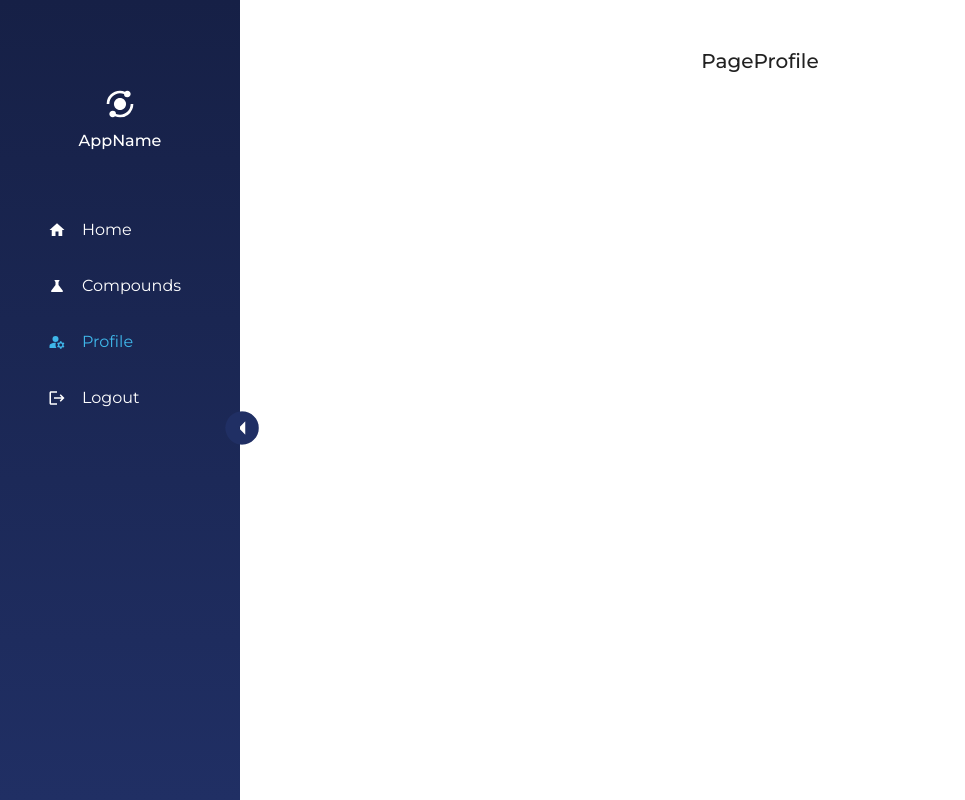
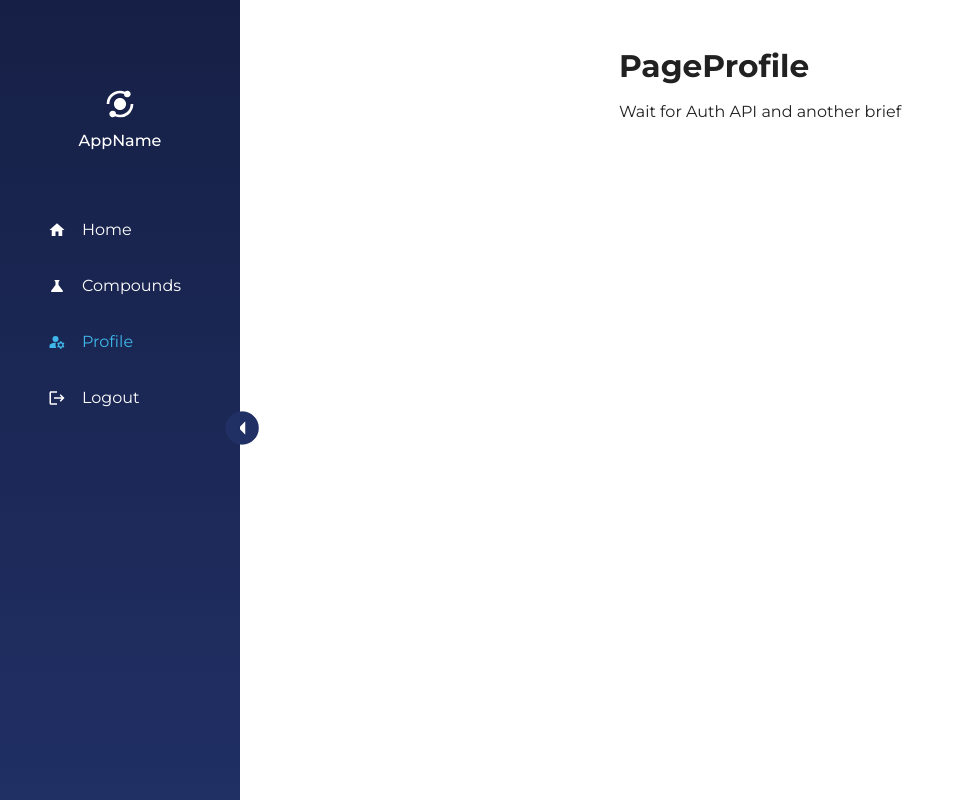
Before and after one commit to dominicpam89/chem-data-handler, a React (Vite) app: page /profile in a window 1280 px wide. Shown: the whole page, without its empty margins (0-965 px from the left). Built offline with nearby package versions, Linux system fonts and the light colour scheme.

Commit message:
added temporary PageHome and PageProfile

```diff
--- a/src/pages/Home.tsx
+++ b/src/pages/Home.tsx
@@ -1,16 +1,17 @@
-import { Typography } from "@mui/material";
+import { Stack, Typography } from "@mui/material";
 import { redirect } from "react-router-dom";
 
 const PageHome = () => {
   // Can be filled with anyting related to Home Page
   // For now it is redirecting to /predict
-  return <>
+  return <Stack direction="column" spacing={2}>
     <Typography variant="h3" component="h1">PageHome</Typography>
-  </>
+    <Typography variant="body1" component="p">May be filled with any content, usually Dashboard</Typography>
+  </Stack>
 }
 
 export default PageHome;
 
 export const loader = async()=>{
-  return redirect("/predict")
+  return redirect("/auth")
 }
--- a/src/pages/Profile.tsx
+++ b/src/pages/Profile.tsx
@@ -1,7 +1,10 @@
-import { Typography } from "@mui/material"
+import { Stack, Typography } from "@mui/material"
 
 const PageProfile = () => {
-	return <Typography variant="h5" component="h1">PageProfile</Typography>
+	return <Stack direction="column" spacing={2}>
+    <Typography variant="h3" component="h1">PageProfile</Typography>
+    <Typography variant="body1" component="p">Wait for Auth API and another brief</Typography>
+  </Stack>
 }
 
 export default PageProfile
```
